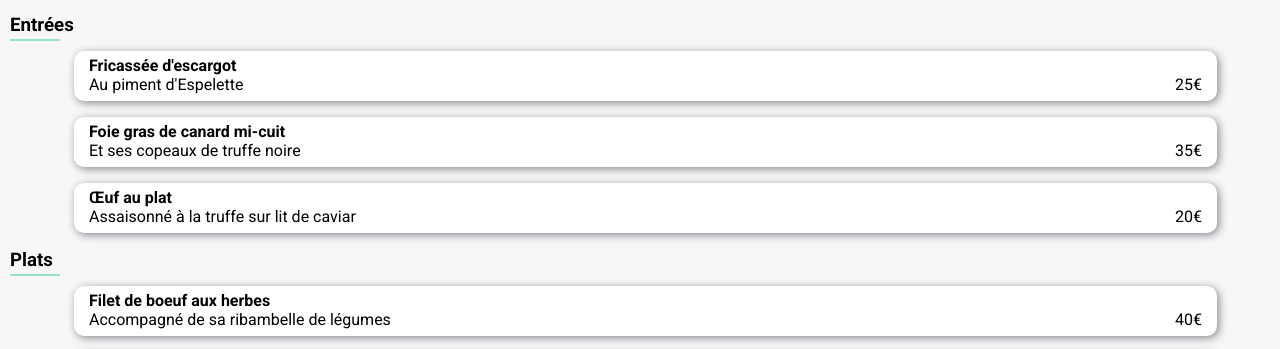
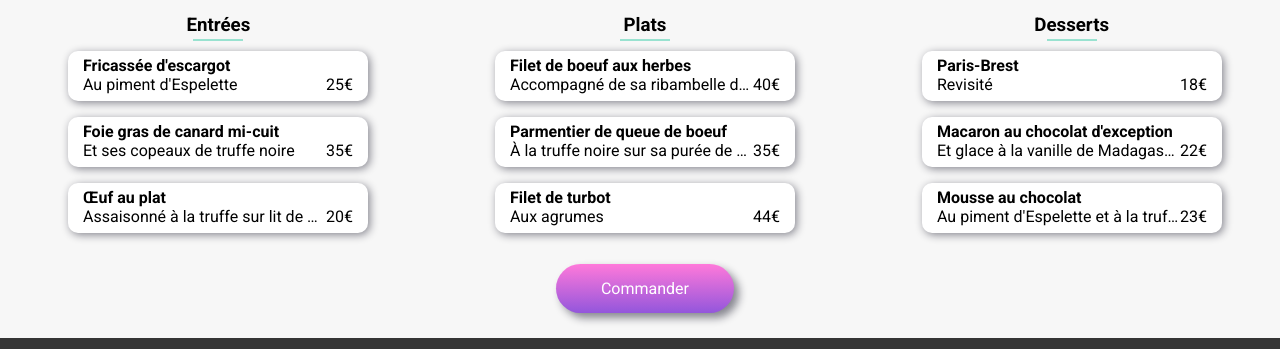
Before and after one commit to JulienBrancourt/ohmyfood, a website: page restaurant1.html in a window 1280 px wide. Shown: the part 513-862 px from the top of the page. Drawn offline with Linux system fonts and the light colour scheme; a web font is replaced by a local one.

Commit message:
responsive restaurants

```diff
--- a/restaurant1.html
+++ b/restaurant1.html
@@ -29,6 +29,7 @@
                     <i class="fa-solid fa-heart"></i>
                 </div>
 
+                <div class="menu">
                     <section>
                         <h3>Entrées</h3>
 
@@ -215,6 +216,7 @@
                         </div>
 
                     </section>
+                </div>
 
                 <section id="commande">
                     <a href="#"class="commander__bouton">Commander</a>
--- a/sass/_mixins.scss
+++ b/sass/_mixins.scss
@@ -0,0 +1,4 @@
+@mixin responsive ($_name) {
+    @media  #{inspect(map-get($breakpoints, $_name))}
+    { @content;}
+}
--- a/sass/_placeholders.scss
+++ b/sass/_placeholders.scss
@@ -1,5 +1,5 @@
-%flex-center {
-    display: flex;
-    justify-content: center;
-    align-items: center;
+%texte_tronqué {
+    white-space: nowrap;
+    overflow: hidden;
+    text-overflow: ellipsis;
 }
--- a/sass/_variables.scss
+++ b/sass/_variables.scss
@@ -3,3 +3,8 @@ $couleur-secondaire : #FF79DA;
 $couleur-tertiaire : #99E2D0;
 $couleur-localisation : rgb(234, 234, 234);
 $couleur-bg : rgb(247, 247, 247);
+
+$breakpoints: (
+    'bureau': ( min-width: 1024px),
+    'tablette': ( min-width: 768px),
+);
--- a/sass/main.scss
+++ b/sass/main.scss
@@ -244,10 +244,8 @@ input::placeholder {
     display:flex;
     justify-content:center;
     align-items:center;
-    z-index: 8;
+    z-index: 3;
     animation: disparition 0s linear 3s 1 forwards;
-
-    //display: none;
 }
 
 
@@ -258,7 +256,7 @@ input::placeholder {
     width: 100px;
     border-radius: 50%;
     perspective: 800px;
-    z-index: 5;
+    z-index: 3;
   }
 
   .orbit-spinner .orbit {
@@ -347,12 +345,12 @@ input::placeholder {
     }
   }
 
-  header, main, footer {
+  /*header, main, footer {
     //animation: opacity 3s 0s ease-in forwards;
     //animation: flou 3s 0s ease-in forwards;
   }
 
-  /*@keyframes opacity {
+  @keyframes opacity {
     from {
       opacity: 0;
     }
@@ -365,33 +363,30 @@ input::placeholder {
     position: fixed;
     height: 100vh;
     width: 100vw;
-    z-index: 5;
+    z-index: 2;
     animation: flou 3s 0s ease-in forwards;
-    //display: none;
   }
 
   @keyframes flou {
     0% {
-      backdrop-filter: blur(5px);
-      -webkit-backdrop-filter: blur(5px);
-      //z-index: 2;
+      backdrop-filter: blur(10px);
+      -webkit-backdrop-filter: blur(10px);
     }
     99% {
-      backdrop-filter: blur(0px);
-      -webkit-backdrop-filter: blur(0px);
-      //z-index: -2;
+      backdrop-filter: blur(1px);
+      -webkit-backdrop-filter: blur(1px);
+      transform: translateX(0vw);
     }
     100% {
-      display: none;
+      transform: translateX(-100vw);
     }
   }
 
   @keyframes disparition {
     from {
-      display: flex;
+      transform: translateX(0vw);
     }
-
     to {
-      display: none;
+      transform: translateX(-100vw);
     }
   }
--- a/sass/restaurants.scss
+++ b/sass/restaurants.scss
@@ -19,8 +19,6 @@ html {
     display: flex;
     flex-direction: column;
     align-items: center;
-
-
 }
 
 .position1 {
@@ -142,6 +140,9 @@ h2 {
     width: 100%;
     //width: 95%; pour grands formats
     margin: auto;
+    @include responsive('tablette') {
+      width: 95%;
+    }
 
     .fa-solid {
         position : absolute;
@@ -170,6 +171,14 @@ h2 {
       }
 }
 
+.menu {
+  @include responsive('bureau') {
+    display: flex;
+    flex-direction: row;
+  }
+
+}
+
 section {
     display: flex;
     flex-direction: column;
@@ -178,10 +187,16 @@ section {
     margin: auto;
     background-color: $couleur-bg;
     padding-left: 10px;
+    @include responsive('tablette') {
+      width: 95%;
+    }
 }
 h3 {
     position: relative;
     padding-bottom: 15px;
+    @include responsive('tablette') {
+      text-align: center;
+    }
     &::after {
     content: '';
     display: inline-block;
@@ -191,11 +206,16 @@ h3 {
     position: absolute;
     top: 25px;
     left : 0px;
+      @include responsive('tablette') {
+        left: 50%;
+        transform: translateX(-50%);
+      }
     }
 }
 
 .btn-avec-check {
     width: 90%;
+    max-width: 300px;
     overflow: hidden;
     cursor: pointer;
     position: relative;
@@ -214,6 +234,12 @@ h3 {
     padding: 5px 15px;
     border-radius: 10px;
     background-color: white;
+    &__titre {
+      min-width: 0;
+      h4 {
+      @extend %texte_tronqué;
+      }
+    }
     &__detail {
       display: flex;
       justify-content: space-between;
@@ -222,9 +248,7 @@ h3 {
       &__accompagnement {
         min-width: 0;
         p {
-          white-space: nowrap;
-          overflow: hidden;
-          text-overflow: ellipsis;
+          @extend %texte_tronqué;
         }
       }
     }
```
Also changed, not shown: CSS/style.css, CSS/style_restaurants.css, 2 other files. Lines whose indentation alone changed are shown as unchanged.
